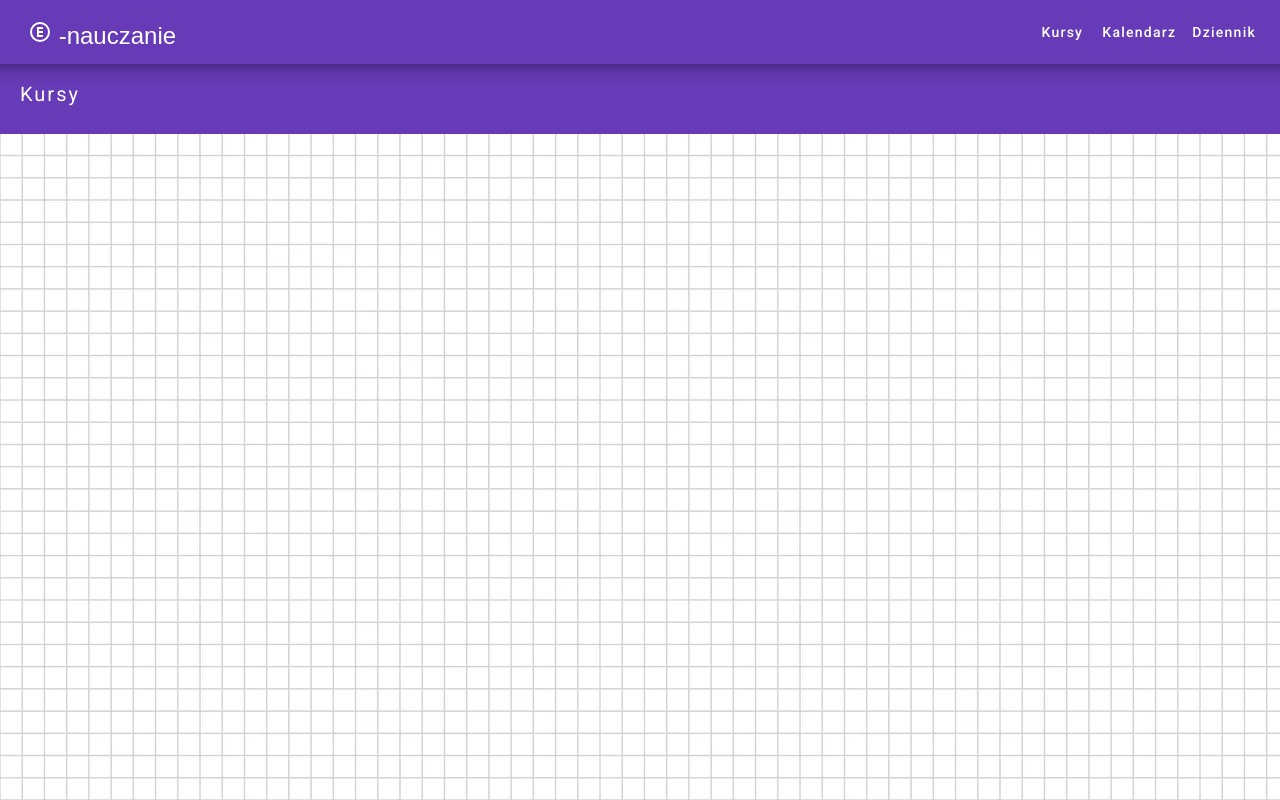
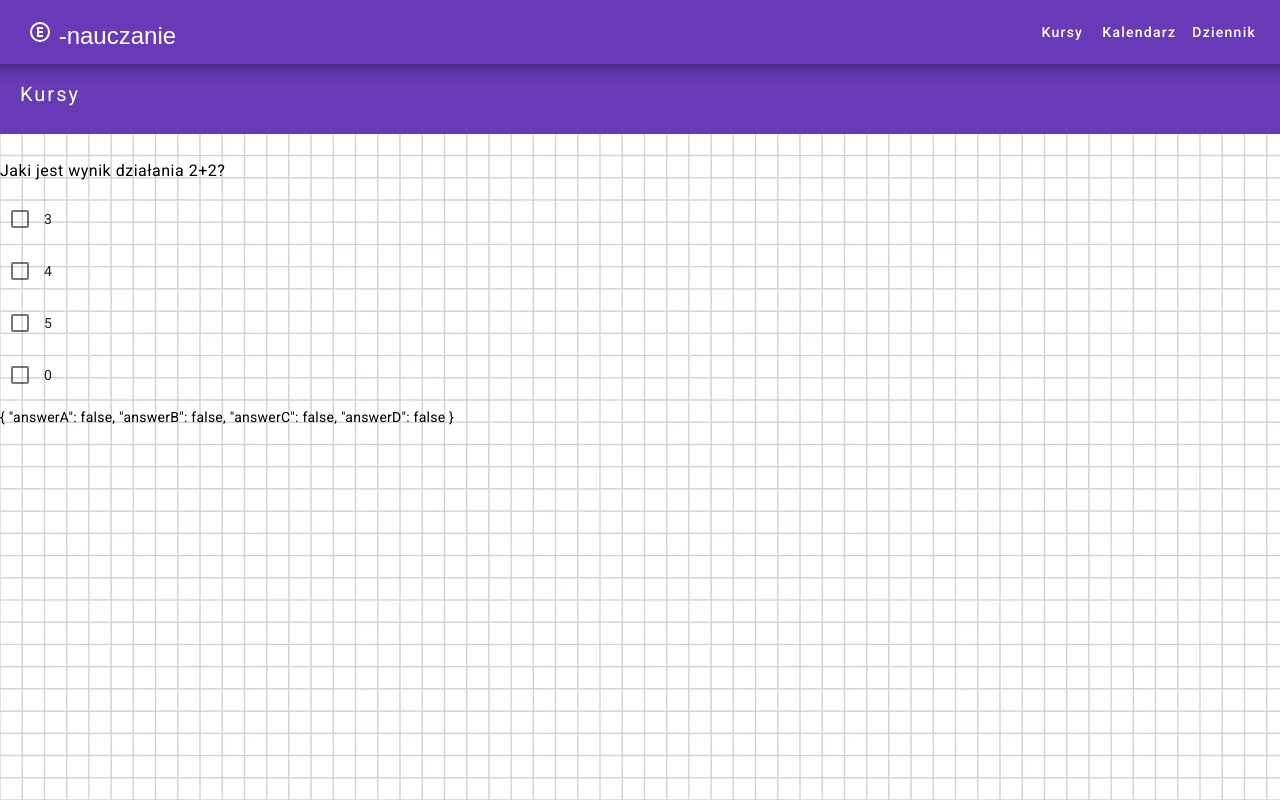
Before and after one commit to ada295/e-learning-frontend, an Angular app: page /test/1 in a window 1280 px wide. Before the commit this address led to /. Shown: the top 800 px of the page. Built offline with nearby package versions, Linux system fonts and the light colour scheme.

Commit message:
Added ExamComponent

```diff
--- a/src/app/app-routing.module.ts
+++ b/src/app/app-routing.module.ts
@@ -3,6 +3,7 @@ import { RouterModule, Routes } from '@angular/router';
 import {CoursesComponent} from "./courses/courses.component";
 import {CourseDetailsComponent} from "./course-details/course-details.component";
 import {LessonsComponent} from "./lessons/lessons.component";
+import {ExamComponent} from "./exam/exam.component";
 
 const routes: Routes = [
   {
@@ -16,6 +17,10 @@ const routes: Routes = [
   {
     path: 'lekcja/:id',
     component: LessonsComponent
+  },
+  {
+    path: 'test/:id',
+    component: ExamComponent
   }
 ];
 
--- a/src/app/app.module.ts
+++ b/src/app/app.module.ts
@@ -22,6 +22,8 @@ import { CourseDetailsComponent } from './course-details/course-details.componen
 import { LessonsComponent } from './lessons/lessons.component';
 import {MatCardModule} from "@angular/material/card";
 import {MatExpansionModule} from "@angular/material/expansion";
+import { ExamComponent } from './exam/exam.component';
+import {MatCheckboxModule} from "@angular/material/checkbox";
 
 @NgModule({
   declarations: [
@@ -33,7 +35,8 @@ import {MatExpansionModule} from "@angular/material/expansion";
     ActualCoursesComponent,
     FinishedCoursesComponent,
     CourseDetailsComponent,
-    LessonsComponent
+    LessonsComponent,
+    ExamComponent
   ],
   imports: [
     BrowserModule,
@@ -50,6 +53,7 @@ import {MatExpansionModule} from "@angular/material/expansion";
     MatTabsModule,
     MatCardModule,
     MatExpansionModule,
+    MatCheckboxModule,
   ],
   providers: [],
   bootstrap: [AppComponent]
--- a/src/app/course-details/course-details.component.html
+++ b/src/app/course-details/course-details.component.html
@@ -18,10 +18,22 @@
 
     <mat-card>
       <mat-card-actions>
-        <button mat-button class="button1"><mat-icon style="color: dodgerblue">library_books</mat-icon>Zadania</button>
-        <button mat-button class="button2"><mat-icon style="color: coral">perm_media</mat-icon>Materiały</button>
-        <button mat-button class="button3"><mat-icon style="color: lightseagreen">school</mat-icon>Test</button>
-        <button mat-button class="button4"><mat-icon style="color: rebeccapurple">people</mat-icon>Ogłoszenia</button>
+        <button mat-button>
+          <mat-icon style="color: dodgerblue">library_books</mat-icon>
+          Zadania
+        </button>
+        <button mat-button>
+          <mat-icon style="color: coral">perm_media</mat-icon>
+          Materiały
+        </button>
+        <button mat-button routerLink="/test/1">
+          <mat-icon style="color: lightseagreen">school</mat-icon>
+          Test
+        </button>
+        <button mat-button>
+          <mat-icon style="color: rebeccapurple">people</mat-icon>
+          Ogłoszenia
+        </button>
       </mat-card-actions>
     </mat-card>
 
--- /dev/null
+++ b/src/app/exam/exam.component.html
@@ -0,0 +1,34 @@
+<div [formGroup]="exampleABCD">
+  <h4>Jaki jest wynik działania 2+2?</h4>
+  <p>
+    <mat-checkbox formControlName="answerA">3</mat-checkbox>
+  </p>
+  <p>
+    <mat-checkbox formControlName="answerB">4</mat-checkbox>
+  </p>
+  <p>
+    <mat-checkbox formControlName="answerC">5</mat-checkbox>
+  </p>
+  <p>
+    <mat-checkbox formControlName="answerD">0</mat-checkbox>
+  </p>
+  <p>{{exampleABCD.value | json}}</p>
+</div>
+
+
+<!--<div [formGroup]="exampleABCDOneChoice">-->
+<!--  <h4>Jaki jest wynik działania 2+2?</h4>-->
+<!--  <p>-->
+<!--    <mat-checkbox formControlName="answerA" (change)="clearOther()">3</mat-checkbox>-->
+<!--  </p>-->
+<!--  <p>-->
+<!--    <mat-checkbox formControlName="answerB">4</mat-checkbox>-->
+<!--  </p>-->
+<!--  <p>-->
+<!--    <mat-checkbox formControlName="answerC">5</mat-checkbox>-->
+<!--  </p>-->
+<!--  <p>-->
+<!--    <mat-checkbox formControlName="answerD">0</mat-checkbox>-->
+<!--  </p>-->
+<!--  <p>{{exampleABCD.value | json}}</p>-->
+<!--</div>-->
--- /dev/null
+++ b/src/app/exam/exam.component.ts
@@ -0,0 +1,25 @@
+import { Component } from '@angular/core';
+import {FormBuilder} from "@angular/forms";
+
+@Component({
+  selector: 'app-exam',
+  templateUrl: './exam.component.html',
+  styleUrls: ['./exam.component.css']
+})
+export class ExamComponent {
+  constructor(private formBuilder: FormBuilder) {
+  }
+  exampleABCD = this.formBuilder.group({
+    answerA: false,
+    answerB: false,
+    answerC: false,
+    answerD: false
+  });
+
+  exampleABCDOneChoice = this.formBuilder.group({
+    answerA: false,
+    answerB: false,
+    answerC: false,
+    answerD: false
+  });
+}
```
Also changed, not shown: src/app/exam/exam.component.css (added). Lines whose indentation alone changed are shown as unchanged.
